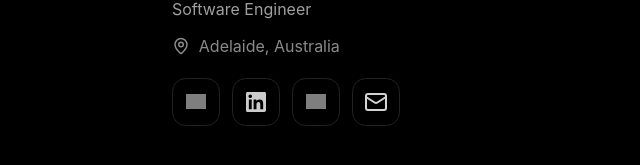
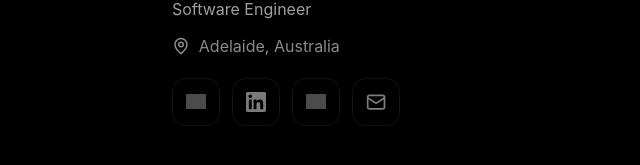
Before and after one commit to tobygrice/www, a SvelteKit app: page / in a window 1280 px wide. Shown: the part 195-360 px from the top of the page, without its empty margins (0-640 px from the left). Built offline with nearby package versions, Linux system fonts and the light colour scheme; grey boxes are pictures that could not be loaded.

Commit message:
Header component refactor

```diff
--- a/src/lib/components/Header.svelte
+++ b/src/lib/components/Header.svelte
@@ -2,10 +2,9 @@
 	import { Mail, MapPin } from 'lucide-svelte';
 	import githubIcon from '$lib/assets/GitHub_White.svg';
 	import linkedinIcon from '$lib/assets/Linkedin_White.svg';
+	import type { Bio, Contact } from '$lib/data/content';
 
 	const blueskyIcon = 'https://upload.wikimedia.org/wikipedia/commons/c/cc/Bluesky_Logo_White.svg';
-
-	import type { Bio, Contact } from '$lib/data/content';
 
 	const {
 		bio,
@@ -17,7 +16,7 @@
 </script>
 
 <section class="header">
-	<div class="content">
+	<div class="content-shell header-content">
 		<div class="bio">
 			<h1>{bio.forename} {bio.surname}</h1>
 			<p class="role">{bio.role}</p>
@@ -31,7 +30,7 @@
 				<a
 					href={contact.github}
 					target="_blank"
-					rel="noopener noreferrer"
+					rel="external noopener noreferrer"
 					aria-label="GitHub"
 					class="social-button"
 				>
@@ -41,7 +40,7 @@
 				<a
 					href={contact.linkedin}
 					target="_blank"
-					rel="noopener noreferrer"
+					rel="external noopener noreferrer"
 					aria-label="LinkedIn"
 					class="social-button"
 				>
@@ -51,7 +50,7 @@
 				<a
 					href={contact.bluesky}
 					target="_blank"
-					rel="noopener noreferrer"
+					rel="external noopener noreferrer"
 					aria-label="Bluesky"
 					class="social-button"
 				>
@@ -59,7 +58,7 @@
 				</a>
 
 				<a href={`mailto:${contact.email}`} aria-label="Email" class="social-button">
-					<Mail size={24} strokeWidth={2} />
+					<Mail strokeWidth={2} />
 				</a>
 			</div>
 		</div>
@@ -73,11 +72,8 @@
 		color: #fff;
 	}
 
-	.content {
-		max-width: 1000px;
-		margin: 0 auto;
-		padding: 3.5rem 2rem 0 2rem;
-		box-sizing: border-box;
+	.header-content {
+		padding-top: 3.5rem;
 	}
 
 	.bio {
@@ -126,33 +122,41 @@
 	}
 
 	.social-button {
-		width: 3rem;
-		height: 3rem;
+		--social-button-size: 3rem;
+		--social-icon-size: calc(var(--social-button-size) * 0.42);
+		inline-size: var(--social-button-size);
+		block-size: var(--social-button-size);
 		display: flex;
 		align-items: center;
 		justify-content: center;
 		border: 1px solid #222;
 		border-radius: 0.85rem;
-		background: transparent;
+		opacity: 0.6;
 		color: #d4d4d4;
 		text-decoration: none;
 		box-sizing: border-box;
 		transition:
-			border-color 0.2s ease,
-			color 0.2s ease,
-			background-color 0.2s ease;
+			border-color 0.4s ease,
+			color 0.4s ease,
+			background-color 0.4s ease;
 	}
 
 	.social-button:hover {
 		border-color: #3a3a3a;
 		color: #ffffff;
 		background: #0a0a0a;
+		opacity: 1;
+	}
+
+	.social-button :global(svg),
+	.brand-icon {
+		inline-size: var(--social-icon-size);
+		block-size: var(--social-icon-size);
+		display: block;
+		flex-shrink: 0;
 	}
 
 	.brand-icon {
-		width: 20px;
-		height: 20px;
-		display: block;
 		object-fit: contain;
 		opacity: 0.8;
 	}
--- a/src/routes/+page.svelte
+++ b/src/routes/+page.svelte
@@ -8,33 +8,4 @@
 	<meta name="description" content="Developer portfolio" />
 </svelte:head>
 
-<div class="page">
-	<Header bio={BIO} contact={CONTACT} />
-</div>
-
-<style>
-	:global(html) {
-		margin: 0;
-		padding: 0;
-		background: #000;
-	}
-
-	:global(body) {
-		margin: 0;
-		padding: 0;
-		background: #000;
-		color: #fff;
-		font-family:
-			Inter,
-			system-ui,
-			-apple-system,
-			BlinkMacSystemFont,
-			'Segoe UI',
-			sans-serif;
-	}
-
-	.page {
-		min-height: 60vh;
-		background: #000;
-	}
-</style>
+<Header bio={BIO} contact={CONTACT} />
--- a/src/routes/layout.css
+++ b/src/routes/layout.css
@@ -1,2 +1,36 @@
 @import 'tailwindcss';
 @plugin '@tailwindcss/typography';
+
+:root {
+	--content-max-width: 1000px;
+	--content-gutter: 2rem;
+}
+
+html {
+	margin: 0;
+	padding: 0;
+	background: #000;
+}
+
+body {
+	margin: 0;
+	padding: 0;
+	min-height: 100vh;
+	background: #000;
+	color: #fff;
+	font-family:
+		Inter,
+		system-ui,
+		-apple-system,
+		BlinkMacSystemFont,
+		'Segoe UI',
+		sans-serif;
+}
+
+.content-shell {
+	width: 100%;
+	max-width: var(--content-max-width);
+	margin-inline: auto;
+	padding-inline: var(--content-gutter);
+	box-sizing: border-box;
+}
```
Also changed, not shown: src/lib/data/content.ts (indentation only).
